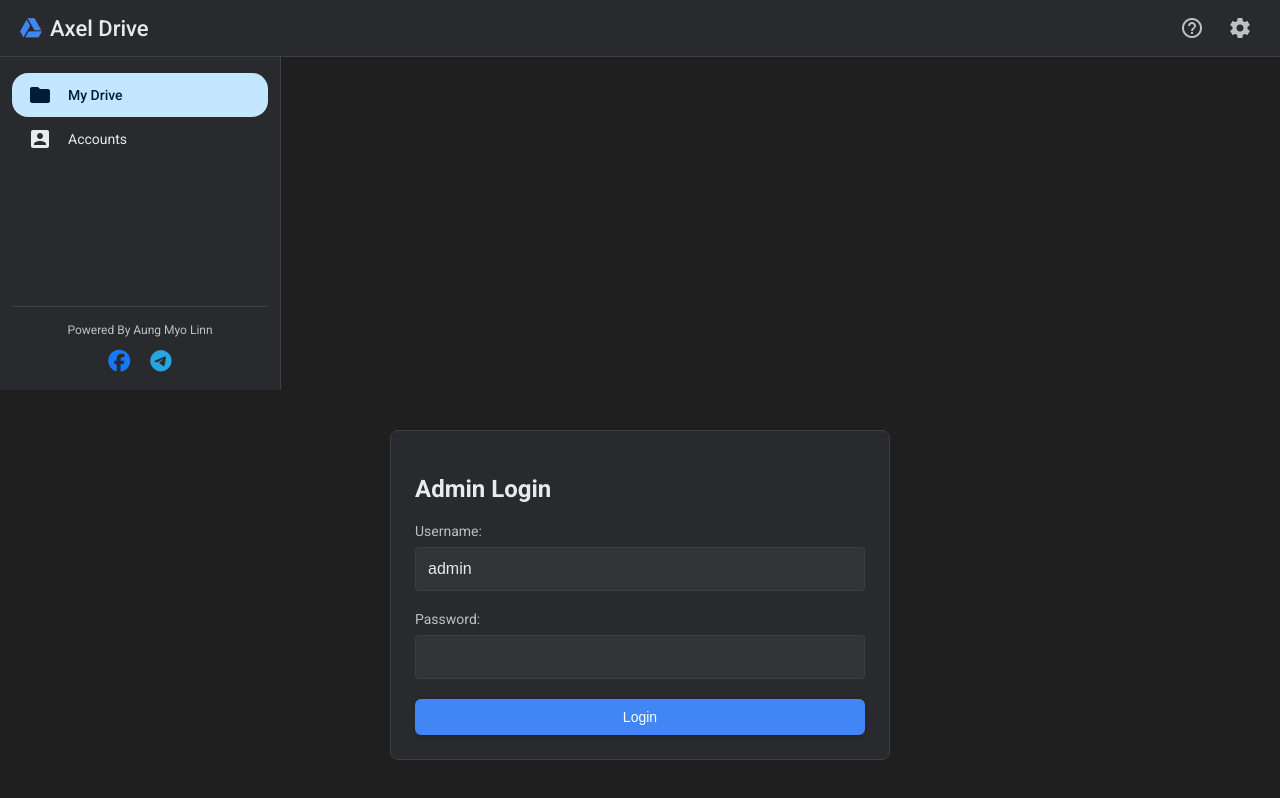
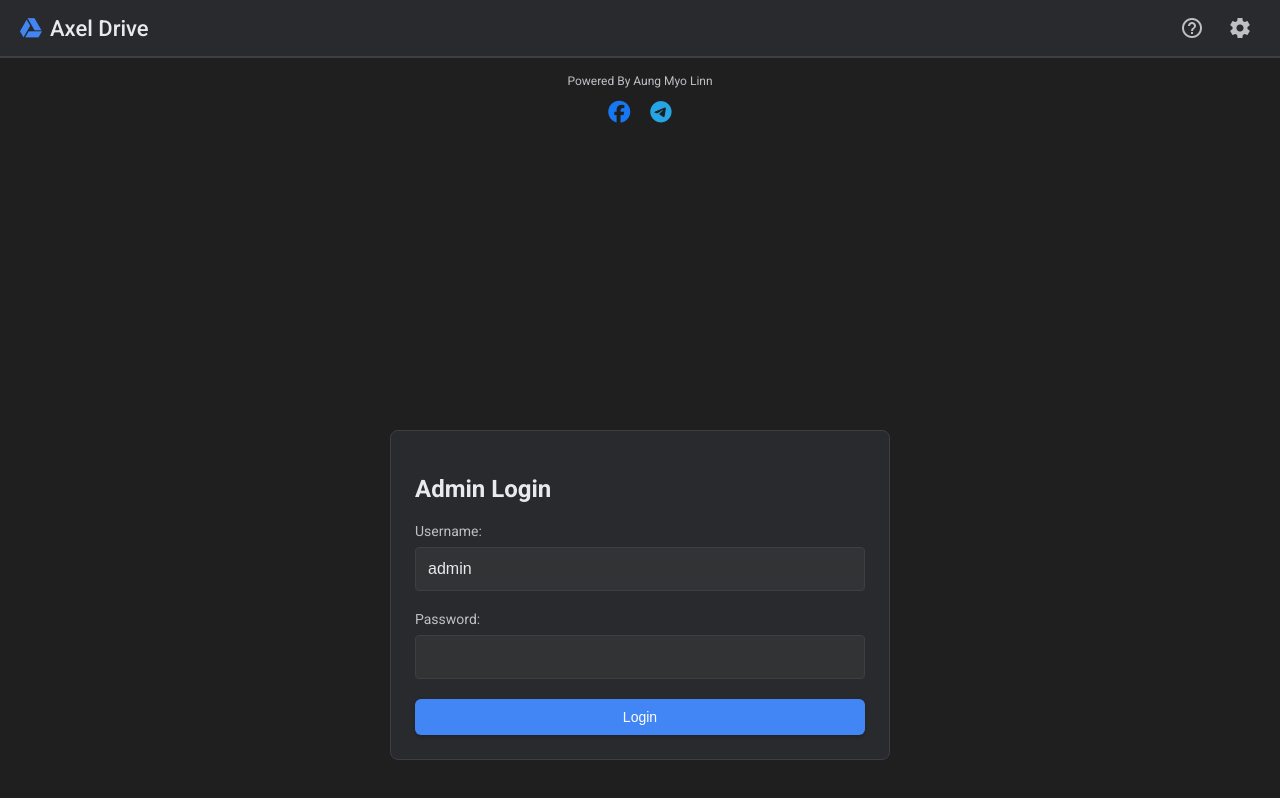
Before and after one commit to AMLFlix/axel-drive, a website: page public/index.html in a window 1280 px wide. Drawn offline with Linux system fonts and the light colour scheme.

Commit message:
Nothing 2

```diff
--- a/public/index.html
+++ b/public/index.html
@@ -310,7 +310,7 @@
 
     <div class="main-container">
         <aside class="sidebar">
-            <button class="new-btn"><span class="material-icons">add</span> New</button>
+            <button > </button>
             <nav class="sidebar-nav">
                 <ul>
                     <li><a href="#" id="myDriveLink" class="active"><span class="material-icons">folder</span> My Drive</a></li>
@@ -322,15 +322,7 @@
         <main class="content-area"><div id="app"></div></main>
     </div>
 
-    <div class="main-container" id="mainContainer">
-        <aside class="sidebar">
-            <nav class="sidebar-nav">
-                <ul>
-                    <li><a href="#" id="myDriveLink" class="active"><span class="material-icons">folder</span> My Drive</a></li>
-                    <li><a href="#" id="accountsLink"><span class="material-icons">account_box</span> Accounts</a></li>
-                </ul>
-            </nav>
-            <div class="sidebar-footer">
+    <div class="sidebar-footer">
                 <p>Powered By Aung Myo Linn</p>
                 <div class="social-links">
                     <a href="#" target="_blank" title="Facebook" class="facebook"><i class="fab fa-facebook"></i></a>
```
